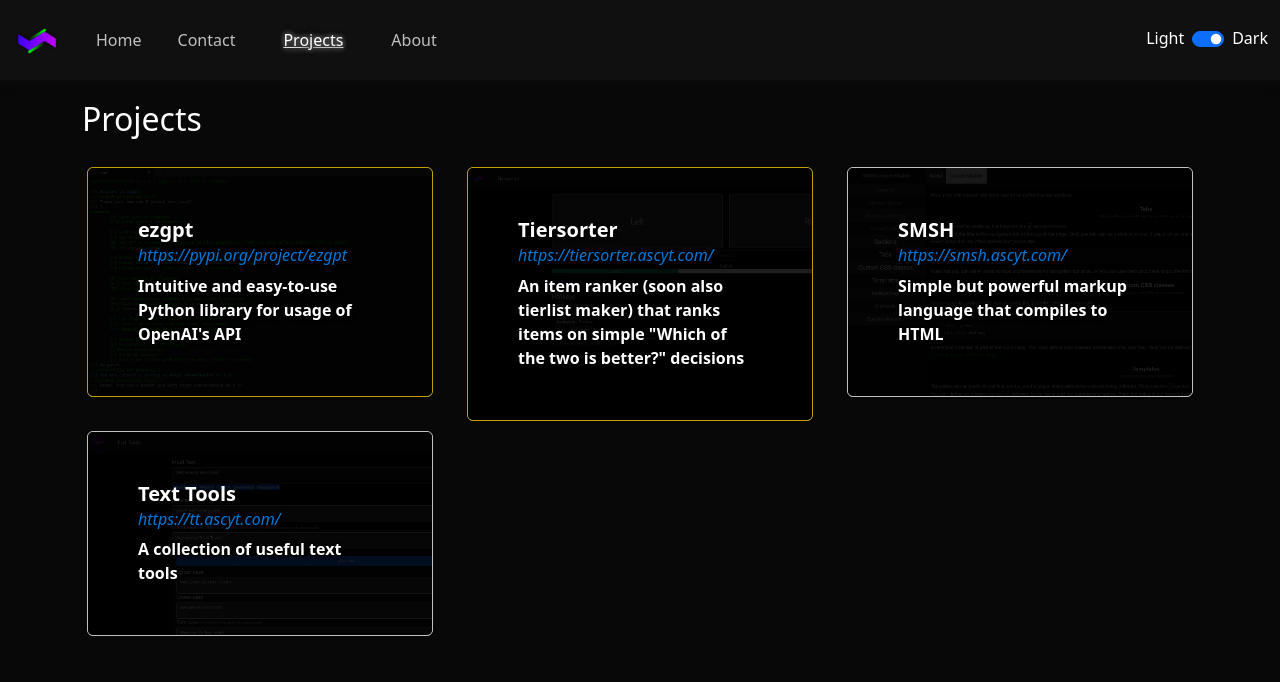
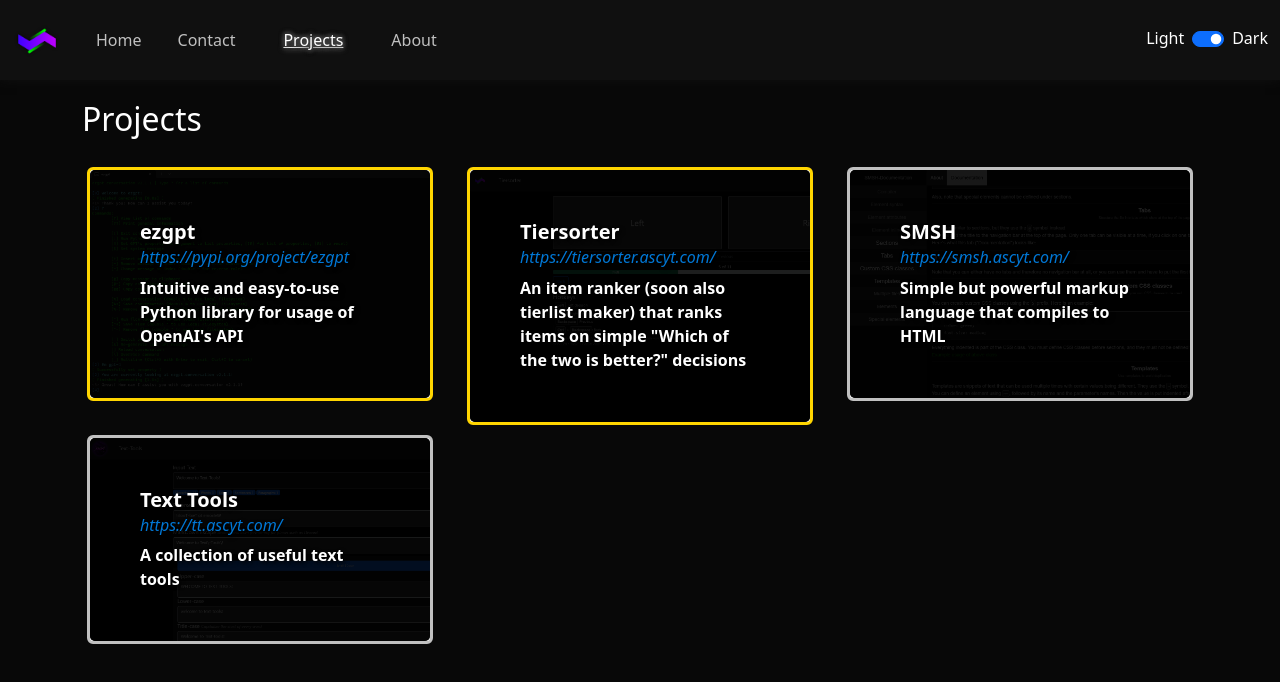
Before and after one commit to cootshk/www, an Angular app: page /projects in a window 1280 px wide. Shown: the top 682 px of the page. Built offline with nearby package versions, Linux system fonts and the light colour scheme.

Commit message:
Visual improvements to projects cards especially in light mode

```diff
--- a/src/app/app.component.ts
+++ b/src/app/app.component.ts
@@ -82,6 +82,6 @@
     } if (this.themeSwitcher.themeSwitchCounter > 50) return;
 
 
-    document.body.className = this.themeSwitcher.isLightTheme ? 'light-theme' : 'dark-theme';
+    document.body.className = this.themeSwitcher.themeClass;
   }
 }
--- a/src/app/projects/projects.component.html
+++ b/src/app/projects/projects.component.html
@@ -4,7 +4,7 @@
 <div class="row">
   <div class="col-md-4" *ngFor="let project of projects">
     <a [routerLink]="project.routerLink" target="_blank" >
-        <div class="card" [ngClass]="{'golden':project.isGolden}">
+        <div [class]="'card ' + themeSwitcher.themeClass" [ngClass]="{'golden':project.isGolden}">
             <div class="background-image" [style.background-image]="'url(' + project.image + ')'">
                 <div class="overlay"></div>
                 <div class="card-body">
--- a/src/app/projects/projects.component.scss
+++ b/src/app/projects/projects.component.scss
@@ -17,7 +17,7 @@
 }
 
 .card {
-    border: 1px solid;
+    border: 3px solid;
     box-shadow: 0 0 10px rgba(0,0,0,0);
     transition: 0.3s;
     margin: 5px;
@@ -31,7 +31,7 @@
     border-color: var(--front-mid);
 
     &.golden {
-        border-color: #c0a000;
+        border-color: #ffd500;
     }
 
     .background-image>.overlay {
@@ -40,9 +40,35 @@
     }
 }
 
+.card.light-theme {
+    box-shadow:
+    -1px -1px 25px rgba(0,0,0,0.25),
+    1px -1px 25px rgba(0,0,0,0.25),
+    -1px 1px 25px rgba(0,0,0,0.25),
+    1px 1px 25px rgba(0,0,0,0.25);
+    transition: 0.3s;
+
+    &:hover {
+        box-shadow:
+        -1px -1px 25px var(--link-hover),
+        1px -1px 25px var(--link-hover),
+        -1px 1px 25px var(--link-hover),
+        1px 1px 25px var(--link-hover);
+        transition: 0.2s;
+    }
+}
+.card.dark-theme {
+    box-shadow: none;
+    transition: 0.3s;
+
+    &:hover {
+        box-shadow: 0 0 20px var(--link-hover);
+        transition: 0.2s;
+    }
+}
+
 .card:hover {
-    border: 1px solid var(--link);
-    box-shadow: 0 0 10px var(--link-hover);
+    border: 3px solid var(--link);
     transition: 0.2s;
 
     .card-subtitle {
--- a/src/app/projects/projects.component.ts
+++ b/src/app/projects/projects.component.ts
@@ -2,6 +2,7 @@
 import { CommonModule } from '@angular/common';
 import { NgbModule } from '@ng-bootstrap/ng-bootstrap';
 import { RouterModule } from '@angular/router';
+import { ThemeSwitcherService } from '../theme-switcher/theme-switcher.service';
 
 interface Project {
   name: string;
@@ -20,6 +21,10 @@
   styleUrl: './projects.component.scss'
 })
 export class ProjectsComponent {
+  public constructor(public themeSwitcher:ThemeSwitcherService) {
+
+  }
+
   projects: Project[] = [
     {name: 'ezgpt', description: 'Intuitive and easy-to-use Python library for usage of OpenAI\'s API', url:'https://pypi.org/project/ezgpt', routerLink: '/projects/ezgpt', image: 'assets/images/projects/ezgpt.png', isGolden:true},
     {name: 'Tiersorter', description: 'An item ranker (soon also tierlist maker) that ranks items on simple "Which of the two is better?" decisions', url:'https://tiersorter.ascyt.com/', routerLink: '/projects/tiersorter', image: 'assets/images/projects/tiersorter.png', isGolden:true},
--- a/src/app/theme-switcher/theme-switcher.service.ts
+++ b/src/app/theme-switcher/theme-switcher.service.ts
@@ -7,6 +7,7 @@
 export class ThemeSwitcherService {
     public isLightTheme: boolean = false;
     public themeSwitchCounter: number = 0;
+    public themeClass: string = "dark-theme";
     public closeButtonStyle: string = "btn-close";
 
     constructor() {
@@ -22,5 +23,6 @@
 
     updateTheme() {
         this.closeButtonStyle = this.isLightTheme ? "btn-close btn-close-black" : "btn-close btn-close-white";
+        this.themeClass = this.isLightTheme ? "light-theme" : "dark-theme";
     }
 }
```
Also changed, not shown: 1 other file (tests, documents, lock files or other folders).
